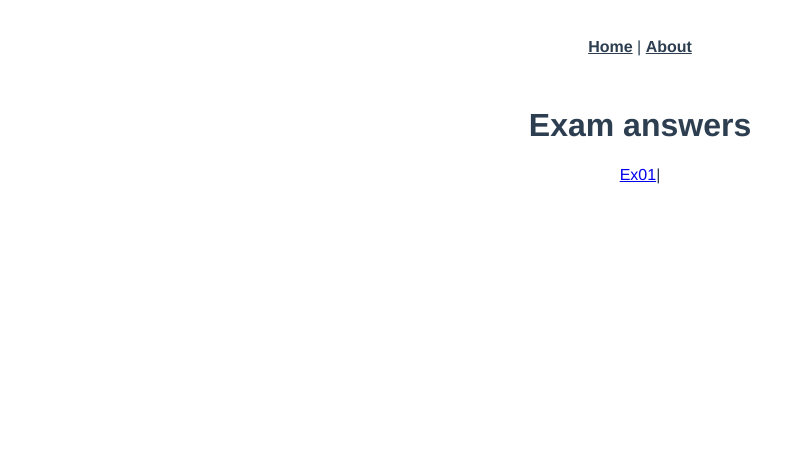
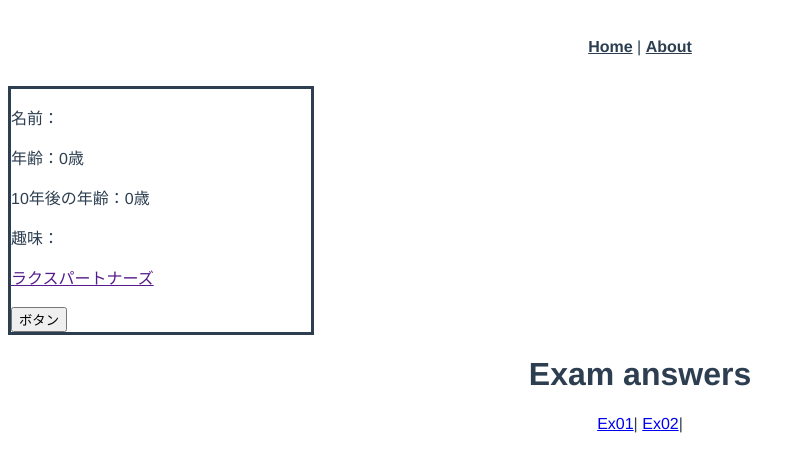
Before and after one commit to hidakaitsuki/ex-vue-beginner, a Vue app: page /ex02 in a window 1280 px wide. Shown: the top 472 px of the page, without its empty margins (0-805 px from the left). Built offline with nearby package versions, Linux system fonts and the light colour scheme.

Commit message:
Ex02完了

```diff
--- a/src/App.vue
+++ b/src/App.vue
@@ -7,6 +7,8 @@
     <router-view />
     <h1>Exam answers</h1>
     <router-link to="/ex01">Ex01</router-link>|
+    <router-link to="/ex02">Ex02</router-link>|
+
   </div>
 </template>
 
--- a/src/router/index.ts
+++ b/src/router/index.ts
@@ -23,6 +23,10 @@ const routes: Array<RouteConfig> = [
     path: "/ex01",
     component: () => import("../views/answer/ex01.vue"),
   },
+  {
+    path: "/ex02",
+    component: () => import("../views/answer/ex02.vue"),
+  },
 ];
 
 const router = new VueRouter({
--- /dev/null
+++ b/src/views/answer/ex02.vue
@@ -0,0 +1,49 @@
+<template>
+  <div>
+    <p>名前：{{ name }}</p>
+    <p>年齢：{{ age }}歳</p>
+    <p>10年後の年齢：{{ add10year }}歳</p>
+    <p>
+      趣味：
+      <span v-for="hobby of hobbies" v-bind:key="hobby">{{ hobby }}&nbsp;</span>
+    </p>
+    <a v-bind:href="url">ラクスパートナーズ</a><br />
+    <img v-bind:src="imgurl" /><br />
+    <button type="button" v-on:click="onclick">ボタン</button>
+  </div>
+</template>
+
+<script lang="ts">
+import Vue from "vue";
+import Component from "vue-class-component";
+@Component
+export default class ex01 extends Vue {
+  name = "";
+  age = 0;
+  add10year = 0;
+  hobbies = new Array<string>();
+  url = "";
+  imgurl = "";
+  onclick() {
+    this.name = "日髙樹";
+    this.age = 26;
+    this.add10year = this.age + 10;
+    this.hobbies = ["スイム", "バイク", "ラン"];
+    this.url =
+      "https://www.rakus-partners.co.jp/?gclid=EAIaIQobChMIj8eJxPj98wIVAWoqCh11AgfZEAAYASAAEgJoK_D_BwE";
+
+    this.imgurl = "img/adpDSC_2005.jpg";
+  }
+}
+</script>
+
+<style scoped>
+div {
+  width: 300px;
+  border: solid;
+  text-align: left;
+}
+img {
+  width: 200px;
+}
+</style>
```
Also changed, not shown: .eslintrc.js.
